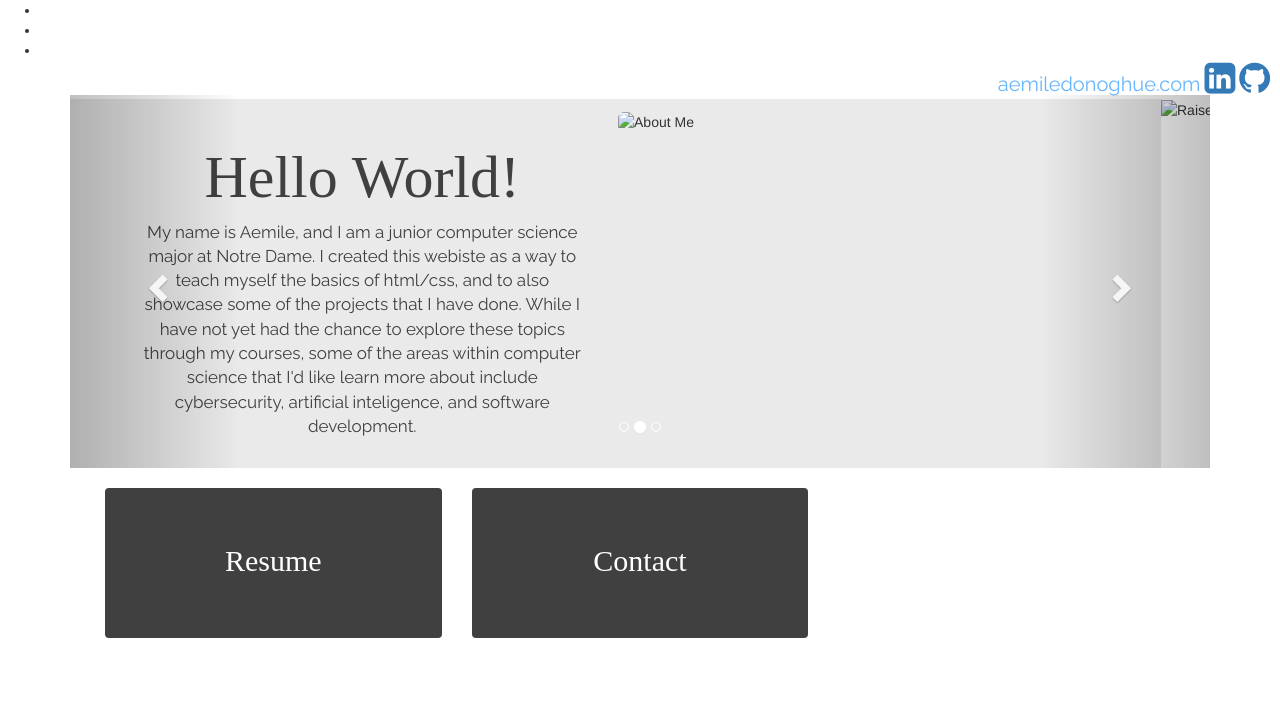
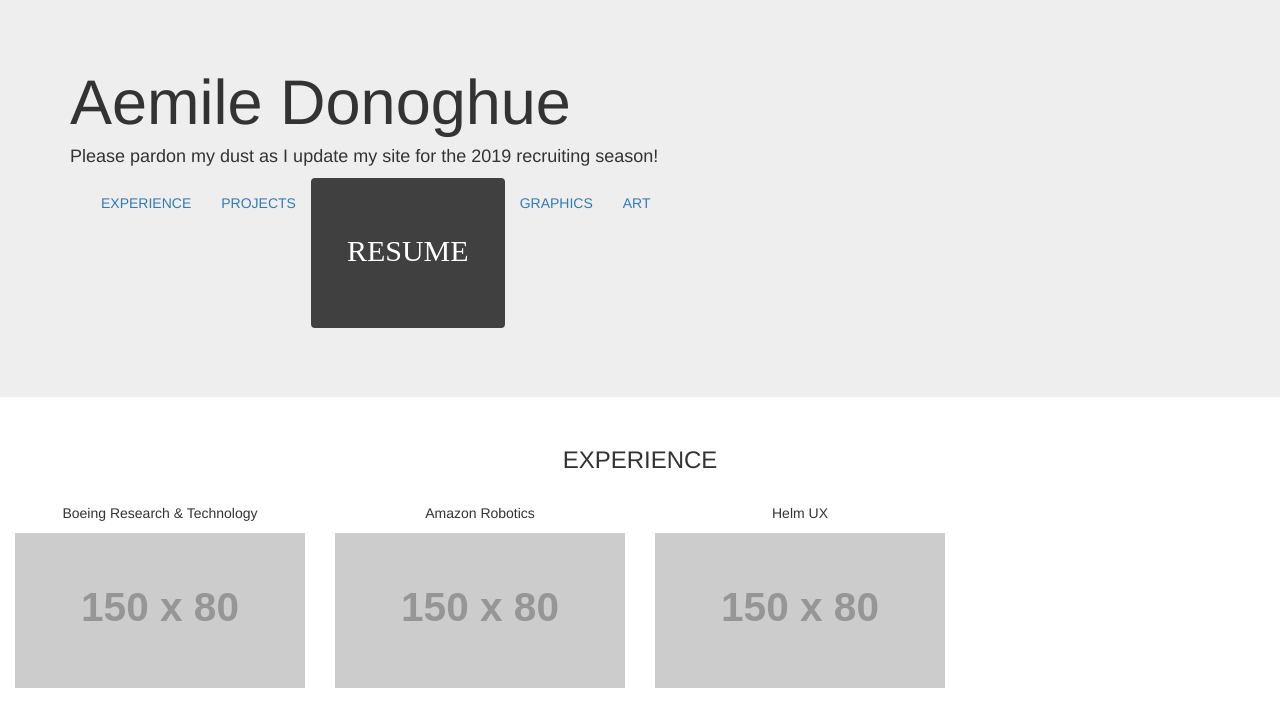
Before and after one commit to adonoghue/adonoghue.github.io, a plain HTML site: page index.html in a window 1280 px wide. Drawn offline with nearby package versions, Linux system fonts and the light colour scheme; placeholder pictures from the web are drawn by us; a web font is replaced by a local one.

Commit message:
Initial home page

```diff
--- a/index.html
+++ b/index.html
@@ -1,117 +1,70 @@
+<!---<!DOCTYPE html>
+<html lang="en">
+	<head>
+		<link rel="stylesheet" type="text/css" href="style.css">
+	</head>
+    <body>
+        <h6>hi</h6>
+    </body>
+</html>--->
+
 <!DOCTYPE html>
 <html lang="en">
 <head>
+  <title>Aemile Donoghue</title>
   <meta charset="utf-8">
   <meta name="viewport" content="width=device-width, initial-scale=1">
-		<link rel="stylesheet" href="https://maxcdn.bootstrapcdn.com/bootstrap/3.3.7/css/bootstrap.min.css">
-  		<script src="https://ajax.googleapis.com/ajax/libs/jquery/3.2.1/jquery.min.js"></script>
-  		<script src="https://maxcdn.bootstrapcdn.com/bootstrap/3.3.7/js/bootstrap.min.js"></script>
+  <link rel="stylesheet" href="https://maxcdn.bootstrapcdn.com/bootstrap/3.4.0/css/bootstrap.min.css">
+  <script src="https://ajax.googleapis.com/ajax/libs/jquery/3.4.1/jquery.min.js"></script>
+  <script src="https://maxcdn.bootstrapcdn.com/bootstrap/3.4.0/js/bootstrap.min.js"></script>
   <link rel="stylesheet" type="text/css" href="style.css">
-		<link href='https://fonts.googleapis.com/css?family=Pattaya' rel='stylesheet'>
-		<link href='https://fonts.googleapis.com/css?family=Raleway Dots' rel='stylesheet'>
-		<link href='https://fonts.googleapis.com/css?family=Raleway' rel='stylesheet'>
-		<link rel="stylesheet" href="https://cdnjs.cloudflare.com/ajax/libs/font-awesome/4.7.0/css/font-awesome.min.css">
 </head>
+<body>
 
-	<body>
-		<!-- Nav Bar -->
-		<ul class="nav_ul">
-			<li class="nav_li"><a href="index.html" style="text-decoration:none;color:white">Home</a></li>
-			<li class="nav_li"><a href="projects.html" style="text-decoration:none;color:white">Projects & Experience</a></li>
-			<li class="nav_li"><a href="art.html" style="text-decoration:none;color:white">Art</a></li>
-			<div style="float:right; margin-right: 10px">
-				<li style="color:#66b5ff;display:inline;font-family:Raleway;font-size: 20px;margin:0px;">aemiledonoghue.com</li>
-				<a href="http://www.linkedin.com/in/aemile-donoghue-580b5b132">
-					<i class="fa fa-linkedin-square" style="font-size:36px"></i>
+	<div class="jumbotron">
+		<div class="container">
+			<h1 class="display-4">Aemile Donoghue</h1>
+			<h4>Please pardon my dust as I update my site for the 2019 recruiting season!</h4>
+
+			<!-- Navbar -->
+			<nav class="navbar ">
+				<div class="container-fluid">
+					<ul class="nav navbar-nav">
+						<li class="active"><a href="#">EXPERIENCE</a></li>
+						<li><a href="#">PROJECTS</a></li>
+						<li><a href="resume.html" class="btn" role="button" style="width: 100%; height:150px; background-color:#404040; color: white; padding:35px; font-family: Raleway Dots">
+								<h2>RESUME</h2>
 							</a>
-				<a href="https://github.com/adonoghue">
-					<i class="fa fa-github" style="font-size:36px"></i>
-				</a>
+						</li>
+						<li><a href="#">GRAPHICS</a></li>
+						<li><a href="#">ART</a></li>
+					</ul>
 				</div>
-		</ul>
+			</nav>
 
-		<!--<h1 style="color:white;font-size:60px;padding:10px;margin:7px;font-family:Pattaya;text-align:center">Hello World!</h1>-->
-
-		<!-- Carousel -->
-		<div class="container" style="padding-top:25px;">
-			<div id="myCarousel" class="carousel slide" data-ride="carousel" style="width:100%;margin:0px">
-				<!-- Indicators -->
-				<ol class="carousel-indicators">
-					<li data-target="#myCarousel" data-slide-to="0" class="active"></li>
-					<li data-target="#myCarousel" data-slide-to="1"></li>
-					<li data-target="#myCarousel" data-slide-to="2"></li>
-				</ol>
-				<!-- Inner content of carousel -->
-				<div class="carousel-inner">
-					<!-- About Me Carousel -->
-					<div class="item active">
-						<div class="row" style="background-color:#eaeaea;">
-							<div class="col-sm-1"></div>
-							<div class="col-sm-5" style=" padding:20px; margin-left:30px;">
-								<h1 align="center" style="color:#404040; font-family: Pattaya; margin-top: 25px; font-size: 60px">Hello World!</h1>
-								<p style="color:#404040;font-family:Raleway;font-size:17px" align="center">My name is Aemile, and I am a junior computer science major at Notre Dame. I created this webiste as a way to teach myself the basics of html/css, and to also showcase some of the projects that I have done. While I have not yet had the chance to explore these topics through my courses, some of the areas within computer science that I'd like learn more about include cybersecurity, artificial inteligence, and software development. </p>
-							</div>
-
-							<div class="col-sm-5" style="padding:12px">
-								<img src="images/headshot.jpg" alt="About Me" style="height:430px;" class="img-rounded">
-							</div>
-							<div class="col-sm-1"></div>
 		</div>
 	</div>
 
-					<!-- Raise The Bar Carousel -->
-					<div class="item">
-						<div style="background-color:#404040;">
-							<div class="col-sm-6">
-								<img src="images/vegas1.jpg" alt="Raise The Bar" style="height:460px; width:120%">
+	<!-- Experience -->
+	<div class="container-fluid bg-3 text-center">
+			<h3>EXPERIENCE</h3><br>
+			<div class="row">
+			  <div class="col-sm-3">
+				<p>Boeing Research & Technology</p>
+				<img src="https://placehold.it/150x80?text=IMAGE" class="img-responsive" style="width:100%" alt="Image">
 			  </div>
-							<div class="col-sm-5" style="margin-left:50px;">
-								<a href="raisethebar1.html" class="btn" role="button" style="height:460px; width:100%;white-space:normal">
-									<div>
-										<h1 align="center" style="color:white; font-family: Pattaya; margin-top: 25px; font-size: 45px">Raise The Bar</h1>
-										<p style="color:white; font-family: Raleway; margin-top: 25px; font-size:35px;color:#66b5ff" align="center">AT&T Hackathon Invitational 3rd Place Overall Finalist</p>
-										<p style="color:white;font-family:Raleway;font-size:25px;" align="center">Winner of "Best IoT Solution"</p>
-										<img class="img-rounded" alt="140x140" src="images/RTBlogo_yellow.jpg" style="width:40%;">
+			  <div class="col-sm-3">
+				<p>Amazon Robotics</p>
+				<img src="https://placehold.it/150x80?text=IMAGE" class="img-responsive" style="width:100%" alt="Image">
 			  </div>
-								</a>
-							</div>
-							<div class="col-sm-1"></div>
+			  <div class="col-sm-3">
+				<p>Helm UX</p>
+				<img src="https://placehold.it/150x80?text=IMAGE" class="img-responsive" style="width:100%" alt="Image">
 			  </div>
 			</div>
+		  </div><br>
 
-					<!-- Third Carousel -->
-					<div class="item">
-						<img src="images/devsummit6.jpg" alt="DeveloperSummit">
-					</div>
 
-				</div>
-				<!-- Left and right control -->
-				<a class="left carousel-control" href="#myCarousel" data-slide="prev">
-      				<span class="glyphicon glyphicon-chevron-left"></span>
-      				<span class="sr-only">Previous</span>
-    			</a>
-   				 <a class="right carousel-control" href="#myCarousel" data-slide="next">
-      				<span class="glyphicon glyphicon-chevron-right"></span>
-      				<span class="sr-only">Next</span>
-    			</a>
-			</div>
-		</div>
-
-		<!-- 3 blocks -->
-		<div class="container marketing">
-		<div class="row" style="margin: 20px;">
-			<div class="col-sm-4 text-center">
-				<a href="resume.html" class="btn" role="button" style="width: 100%; height:150px; background-color:#404040; color: white; padding:35px; font-family: Raleway Dots">
-					<h2>Resume</h2>
-				</a>
-			</div>
-			<div class="col-sm-4 text-center">
-				<a href="contact.html" class="btn" role="button" style="width: 100%; height:150px; background-color:#404040; color: white; padding:35px; font-family: Raleway Dots">
-				<h2>Contact</h2>
-				</a>
-			</div>
-			</div>
-		</div>
 
 </body>
 </html>
```
Lines whose indentation alone changed are shown as unchanged.
